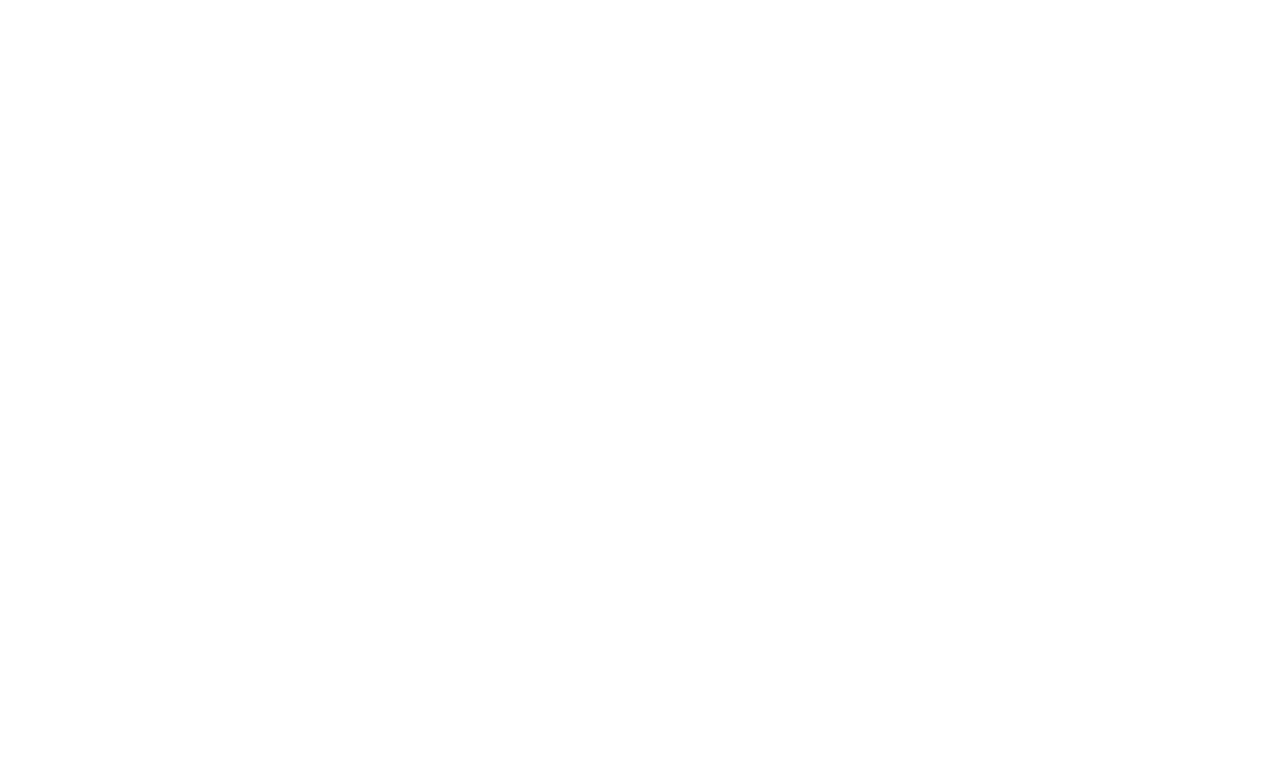
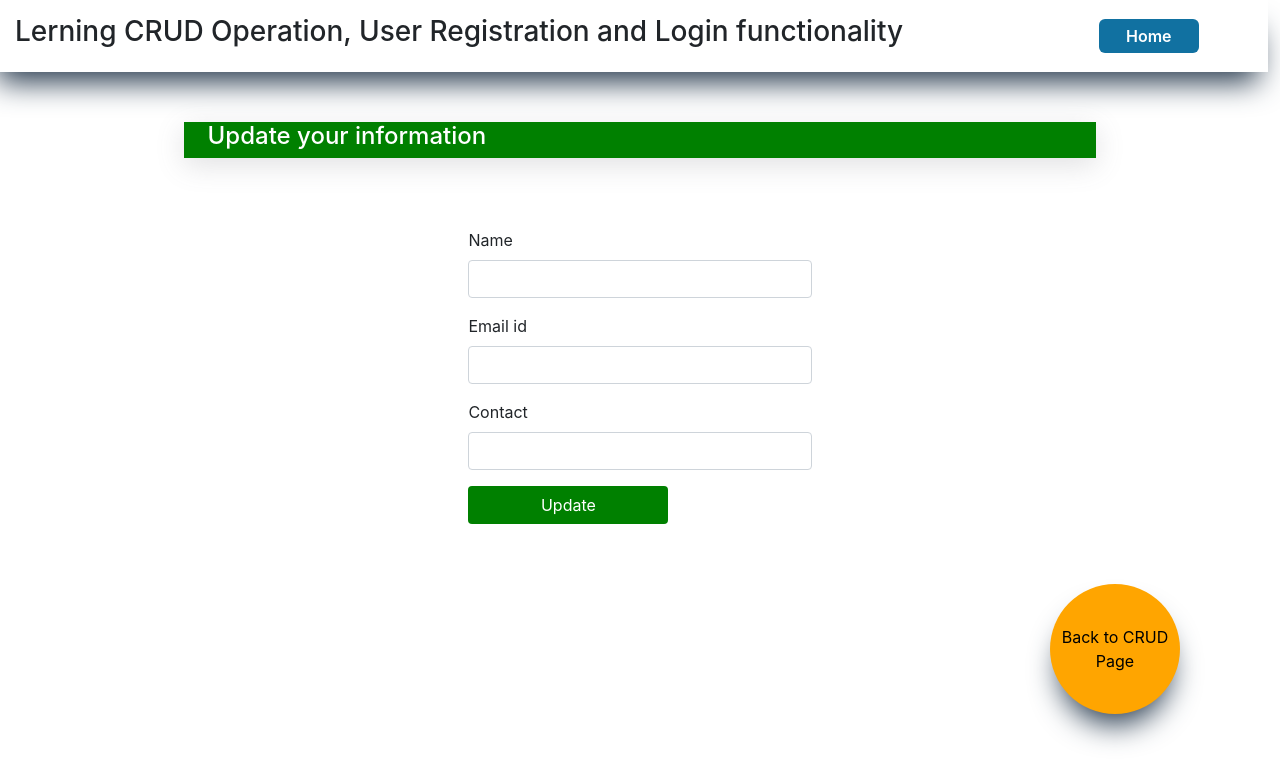
Before and after one commit to sguruinfotech/procurd, a React (Create React App) app in the folder frontend/: page /updaterecord/1 in a window 1280 px wide. Before the commit this address had no page. Shown: the top 784 px of the page. Built offline with nearby package versions, Linux system fonts and the light colour scheme; no server answers.

Commit message:
update form

```diff
--- a/frontend/src/App.js
+++ b/frontend/src/App.js
@@ -29,7 +29,7 @@
       <Route path="/curd" element={<Curd />} />
       <Route path="/crudapi" element={<Crudapi />} />
       <Route path="/addrecord" element={<Addrecord />} />
-      <Route path="/updaterecord" element={<Updaterecord />} />
+      <Route path="/updaterecord/:id" element={<Updaterecord />} />
       <Route path="/login" element={<Login />} />
       <Route path="/signup" element={<Signup />} />
       <Route path="/forgotpass" element={<Forgotpass />} />
--- a/frontend/src/component/Updateform.js
+++ b/frontend/src/component/Updateform.js
@@ -1,64 +1,80 @@
-import React, { useEffect, useState }  from "react";
 import axios from 'axios';
-import { Link } from "react-router-dom";
+import React, { useEffect, useState } from 'react'
+
+
+const UserForm = ({ _id }) => {
+  const [user, setUser] = useState({
+    name: '',
+    email: '',
+    mobile: '',
+  });
+
+  useEffect(() => {
+    axios.get(`http://localhost:8080/${_id}`)
+      .then(response => {
+        setUser(response.data);
+      })
+      .catch(error => {
+        console.log('Error fetching user data:', error);
+      });
+  }, [_id]);
+
+  const handleChange = (e) => {
+    const { name, value } = e.target;
+    setUser((prevUser) => ({
+      ...prevUser,
+      [name]: value,
+    }));
+  };
+
+  // Handle form submission
+  const handleSubmit = async (e) => {
+    e.preventDefault();
+    try {
+      const response = await axios.put(`http://localhost:8080/update/${_id}`, user);
+      alert('User updated successfully!');
+      console.log('Updated user:', response.data);
+    } catch (error) {
+      console.error('Error while updating user:', error);
+    }
+  };
 
 
 
-axios.defaults.baseURL="http://localhost:8080/"
-
-export default function Updateform() {
-
-    const [dataList, setDataList] = useState([])
-    const getFetchData = async() => {
-        const data = await axios.get("/")
-        console.log(data)
-        setDataList(data.data.data)
-      }
-      useEffect(() => {
-          getFetchData()
-      },[])
-
-
-    return(
+  return (
     <>
-            {
-                dataList[0] ? (
-                    dataList.map((el) =>{
-                        return(
 
 
 
       <div className="row updfrow1 d-flex justify-content-center">
         <div className="row updfrow2 d-flex justify-content-center">
-                                     <form >
-                                            <div className="mb-3">
-                                                <label className="form-label">ID</label>
-                                                <input type="name" className="form-control" name="id" id="id"  value={el._id}/>
-                                            </div>
+          <form onSubmit={handleSubmit}>
+
             <div className="mb-3">
               <label className="form-label">Name</label>
-                                                <input type="name" className="form-control" name="name" id="name"  value={el.name}/>
+              <input type="text" className="form-control" name="name" value={user.name} onChange={handleChange} />
             </div>
 
             <div className="mb-3">
               <label className="form-label">Email id</label>
-                                                <input type="email" className="form-control" name="email" id="email" value={el.email} />
+              <input type="email" className="form-control" name="email" value={user.email} onChange={handleChange} />
             </div>
 
             <div className="mb-3">
               <label className="form-label">Contact</label>
-                                                <input type="number" className="form-control" name="mobile" id="contact" value={el.mobile}/>
+              <input type="number" className="form-control" name="mobile" value={user.mobile} onChange={handleChange} />
             </div>
 
-                                            <Link to={`/updatepage/${el._id}`}>Update</Link>
-                                            {/* <button type="submit" className="btn updatebtn" onClick={`{../pages/Update${el._id}`}>Update</button> */}
+
+            <button type="submit" className="btn updatebtn">Update</button>
           </form>
         </div>
       </div>
-                        )
-                    }))
-                    : <p>Record Not Found</p>
-            }
+
+
+
     </>
   )
 }
+
+export default UserForm;
--- a/frontend/src/pages/Curd.js
+++ b/frontend/src/pages/Curd.js
@@ -78,7 +78,7 @@
                       <td>{el.email}</td>
                       <td>{el.mobile}</td>
                       <td>
-                        <Link to={`/updatepage/${el._id}`}><button className="btnup">Update</button></Link>
+                        <Link to={`/updaterecord/${el._id}`}><button className="btnup">Update</button></Link>
                         <button onClick={() => handleDelete(el._id)} className="btndl" >Delete</button>
                       </td>
                 </tr>
--- a/frontend/src/pages/Login.js
+++ b/frontend/src/pages/Login.js
@@ -6,6 +6,22 @@
 
 
 export default function Login() {
+
+  function btnClick(e) {
+    e.preventDefault();
+    var user = document.getElementById("username").value;
+    var pass = document.getElementById("password").value;
+    console.log(user)
+    console.log(pass)
+    if(user == "admin" && pass == "admin"){
+      console.log("authenticated Successfully...")
+      document.getElementById("errorMsg").innerHTML = ""
+    }
+    else{
+      console.log("authenticated not done Successfully...")
+      document.getElementById("errorMsg").innerHTML = "Username or password is incorrect!"
+    }
+  }
   return (
     <>
     <Header/>
@@ -17,15 +33,17 @@
     <div className='row loginrow3 d-flex justify-content-center align-items-center'>
         <div className='row loginrow4 '>
                 <h5>Login...</h5>
-                <form>
+                <span id='errorMsg'></span>
+                <form onSubmit={btnClick}>
                     <div className='mb-3'>
                     <FaUserTie /><input type="Username" class="form-control" id="username" placeholder='User Name'/>
                     </div>
                     <div className=''>
                     <FaKey /><input type="password" class="form-control" id="password" placeholder='Password'/>
                     </div>
+                    <button class="btn btn-primary" type="submit">Login</button>
                 </form>
-                <button class="btn btn-primary" type="submit">Login</button>
+
 
                 <div className='forgotpass'><Link to="/Forgotpass">FORGOT PASSWORD</Link></div>
                 <div className='regquote'>Don't have an account?  <span><Link to="/Signup">Register</Link></span></div>
--- a/frontend/src/pages/Updaterecord.js
+++ b/frontend/src/pages/Updaterecord.js
@@ -1,9 +1,12 @@
 import React from "react";
 import Updateform from '../component/Updateform';
 import Header from '../component/Header';
-import { Link } from "react-router-dom";
+import { Link, useParams } from "react-router-dom";
 
-export default function Addrecord() {
+export default function Updaterecord() {
+
+    const { id } = useParams();
+    const userId = id
 
     return(
         <>
@@ -13,7 +16,7 @@
                         <h4>Update your information</h4>
                     </div>
             </div>
-            <Updateform/>
+            <Updateform _id={userId}/>
             <div className="row updrrow3 d-flex align-items-center justify-content-center ">
                 <Link to="/Curd"><button className="backcrud">Back to CRUD Page</button></Link>
             </div>
```
Lines whose indentation alone changed are shown as unchanged.
